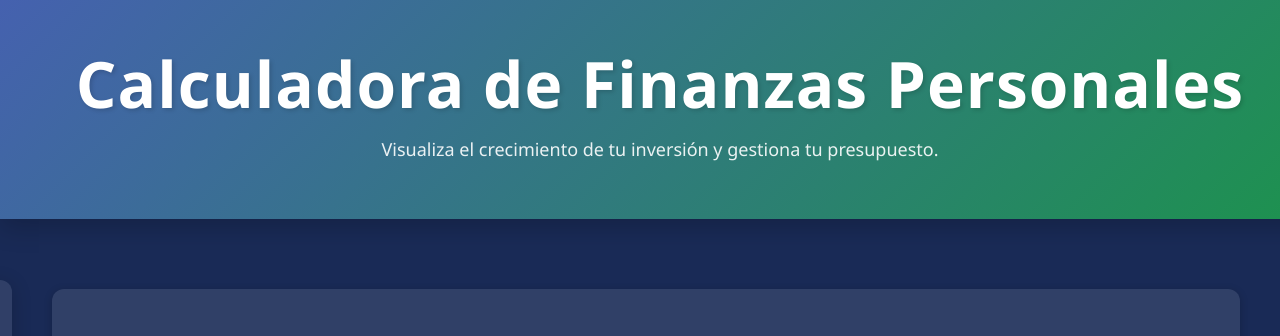
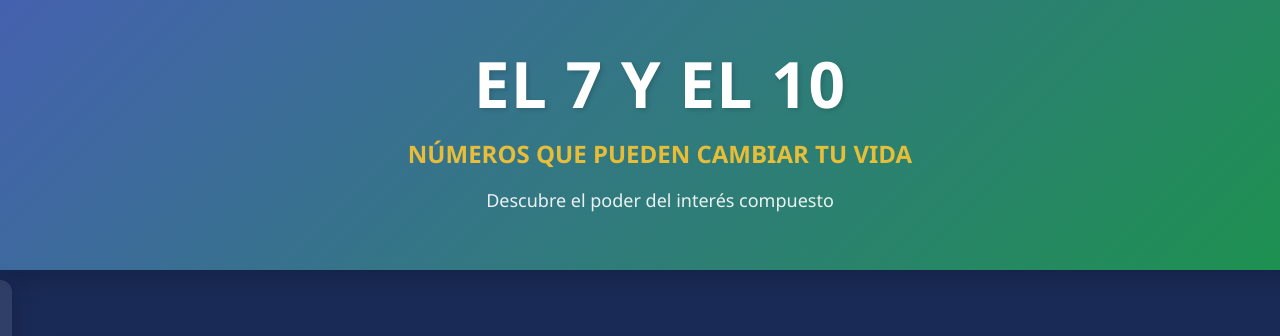
Before and after one commit to dd4147298-gif/Calaculadora_de_inter-s, a plain HTML site: page index.html in a window 1280 px wide. Shown: the top 336 px of the page. Drawn offline with nearby package versions, Linux system fonts and the light colour scheme.

Commit message:
Update index.html
Actualizado

```diff
--- a/index.html
+++ b/index.html
@@ -11,8 +11,9 @@
 
     <div class="page-wrapper">
         <div class="site-header">
-            <h1>Calculadora de Finanzas Personales</h1>
-            <p>Visualiza el crecimiento de tu inversión y gestiona tu presupuesto.</p>
+            <h1>EL 7 Y EL 10</h1>
+            <p><span class="highlight">NÚMEROS QUE PUEDEN CAMBIAR TU VIDA</span></p>
+            <p>Descubre el poder del interés compuesto</p>
         </div>
 
         <div class="content-and-sidebar main-content">
```
